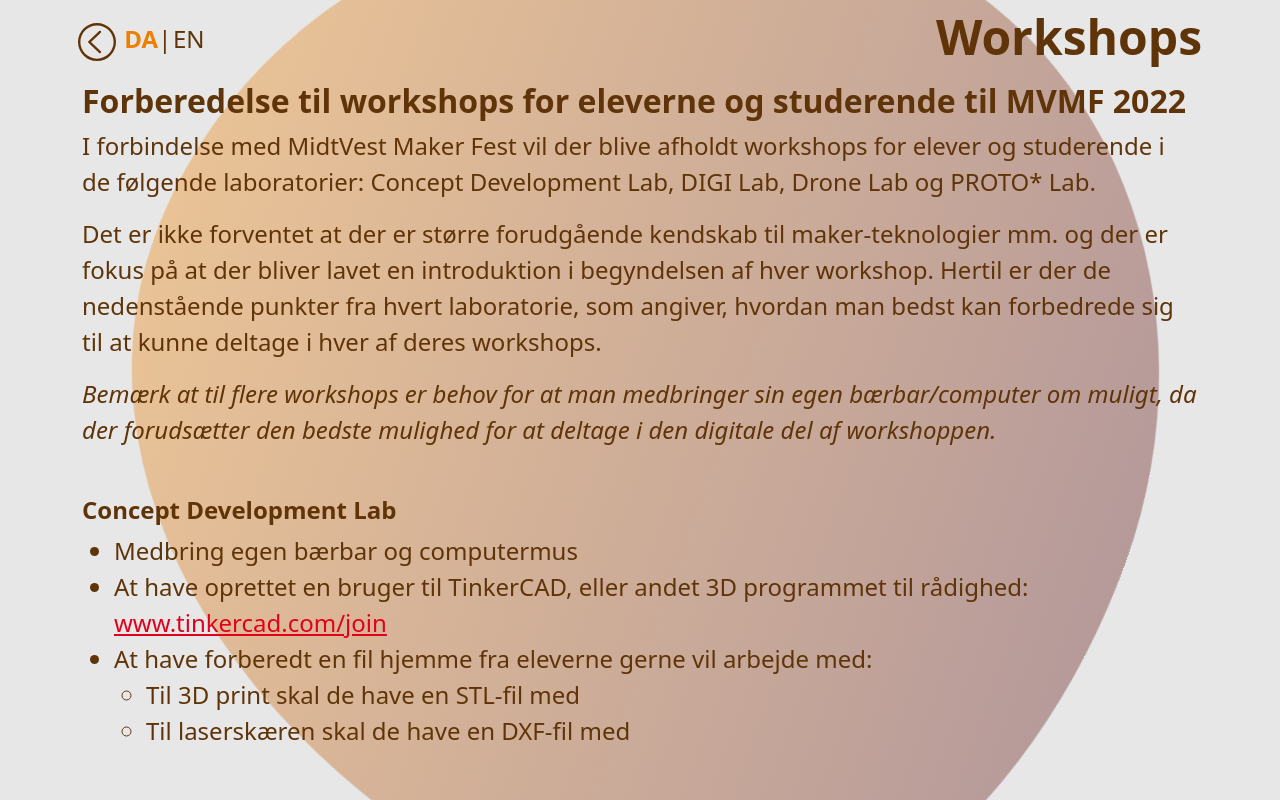
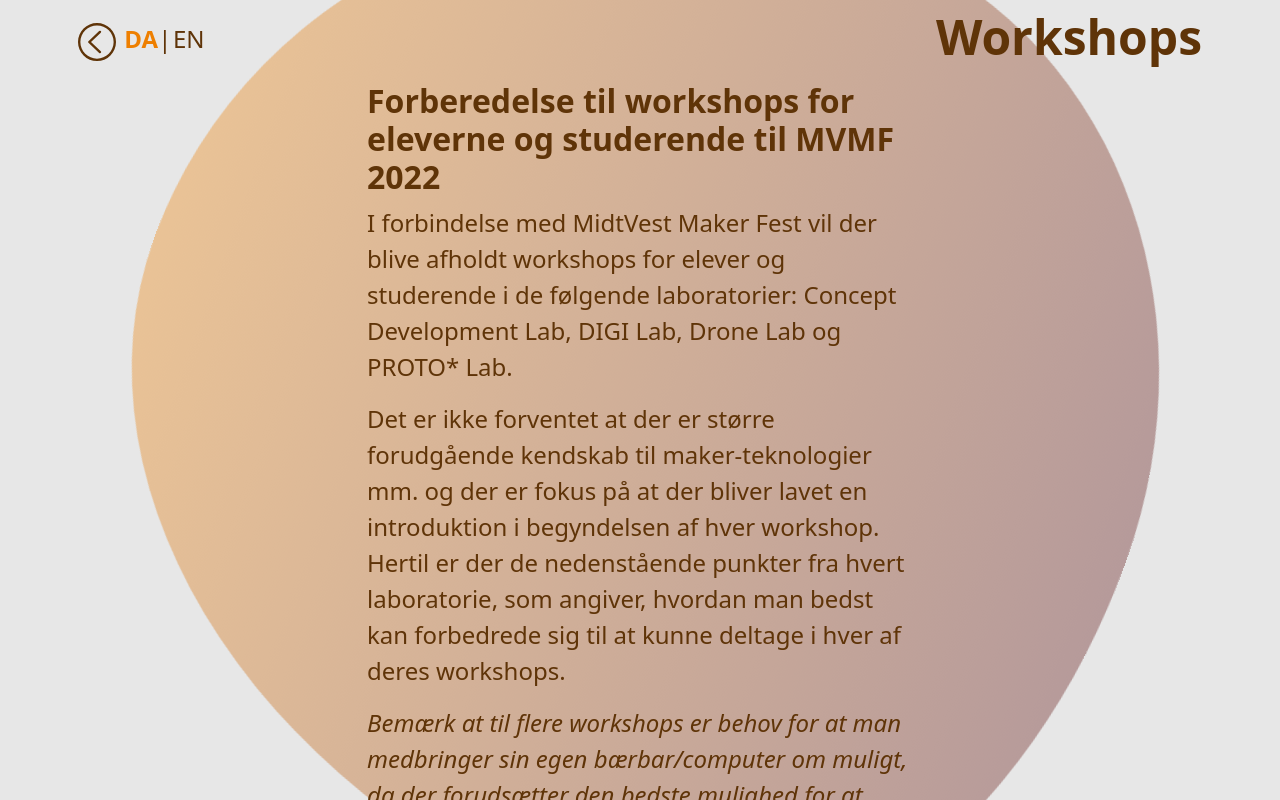
Before and after one commit to ProtoLab-BTECH-AU/mvmf-promo, a React (Create React App) app: page /workshops in a window 1280 px wide. Built offline with nearby package versions, Linux system fonts and the light colour scheme; a web font is replaced by a local one.

Commit message:
src:Workshops - use the same column width as other pages

```diff
--- a/src/pages/Workshops.tsx
+++ b/src/pages/Workshops.tsx
@@ -1,5 +1,5 @@
 import {FC, useContext} from "react"
-import {Container} from "react-bootstrap"
+import {Col, Container, Row} from "react-bootstrap"
 import {LanguageContext, TLanguage} from "../context/LanguageContext"
 
 
@@ -145,6 +145,8 @@ export const Workshops: FC = () => {
   const languageContext = useContext(LanguageContext)
 
   return <Container>
+    <Row>
+      <Col xs={12} lg={7} xl={6} className="mx-auto">
         <h2><strong>{text.title[languageContext.language]}</strong></h2>
 
         {text.introduction[languageContext.language]}
@@ -160,5 +162,7 @@ export const Workshops: FC = () => {
 
         <h4 className="mt-5"><strong>Proto Lab</strong></h4>
         {text.proto[languageContext.language]}
+      </Col>
+    </Row>
   </Container>
 }
```
Lines whose indentation alone changed are shown as unchanged.
